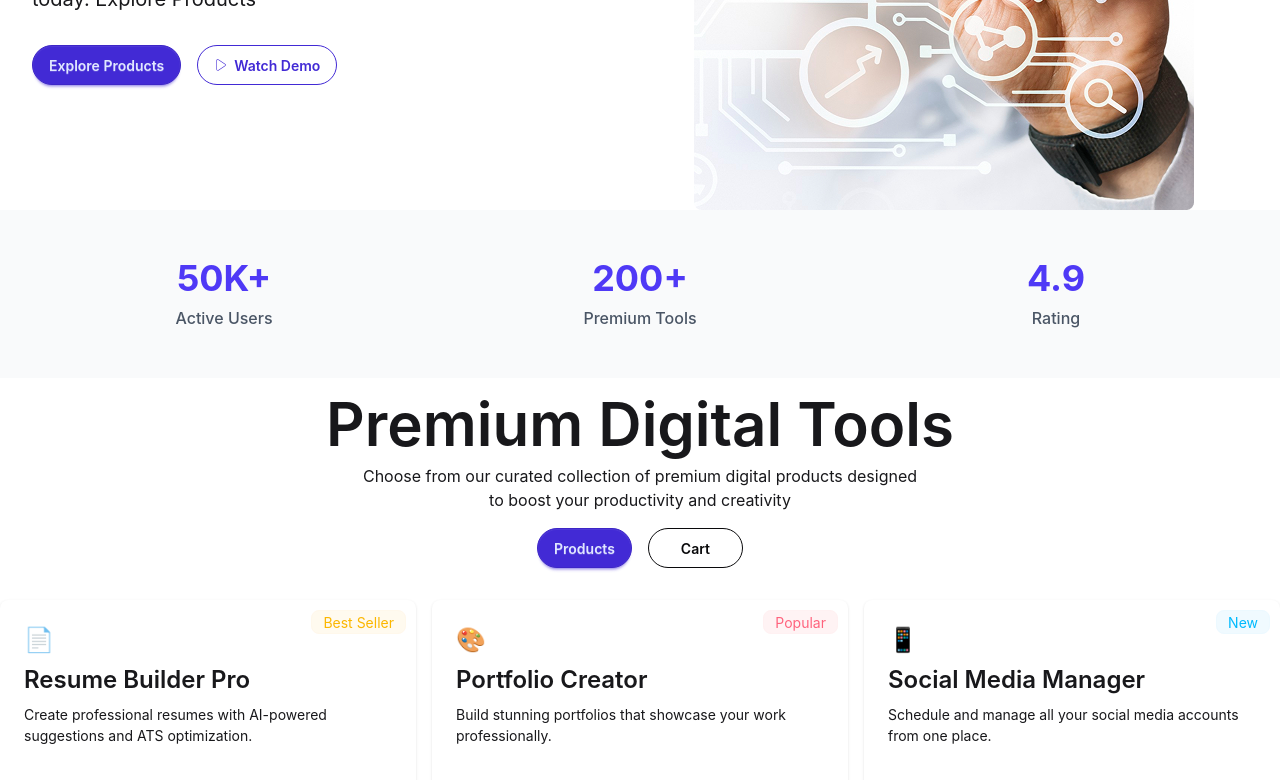
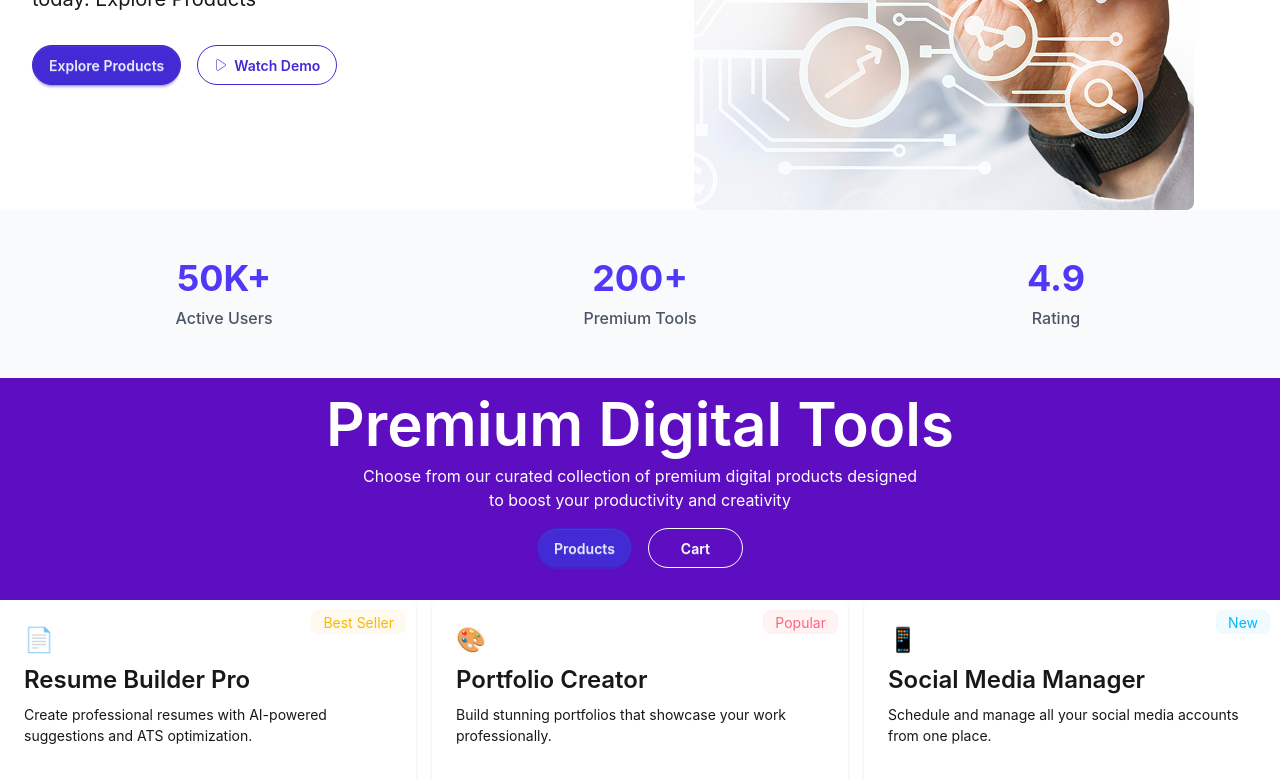
Before and after one commit to Sagor220/Assignment-06, a React (Vite) app: page / in a window 1280 px wide. Shown: the part 449-1229 px from the top of the page. Built offline with nearby package versions, Linux system fonts and the light colour scheme.

Commit message:
product sections bg changed

```diff
--- a/src/App.jsx
+++ b/src/App.jsx
@@ -16,7 +16,6 @@ const fetchProducts = async () => {
 };
 
 const productsPromise = fetchProducts();
-console.log(productsPromise);
 function App() {
   return (
     <>
--- a/src/Components/Cards.jsx
+++ b/src/Components/Cards.jsx
@@ -3,7 +3,7 @@ import Card from "./Card";
 
 const Cards = ({ productsPromise }) => {
   const cards = use(productsPromise);
-  console.log(cards);
+
   return (
     <div className="grid grid-cols-2 md:grid-cols-3 gap-4">
       {cards.map((card) => (
--- a/src/Components/ProductsSection.jsx
+++ b/src/Components/ProductsSection.jsx
@@ -2,7 +2,7 @@ import React from "react";
 
 const ProductsSection = () => {
   return (
-    <div className="text-center py-4 space-y-2.5 ">
+    <div className="text-center py-4 space-y-2.5 bg-violet-800 text-white">
       <h1 className="text-5xl md:text-6xl font-semibold">
         Premium Digital Tools
       </h1>
@@ -15,7 +15,7 @@ const ProductsSection = () => {
         <button className="btn btn-primary border rounded-full mx-2 ">
           Products
         </button>
-        <button className="btn btn-neutral btn-outline border rounded-full mx-2 px-8">
+        <button className="btn btn-neutral btn-outline border rounded-full mx-2 px-8 text-white border-white">
           Cart
         </button>
       </div>
```
